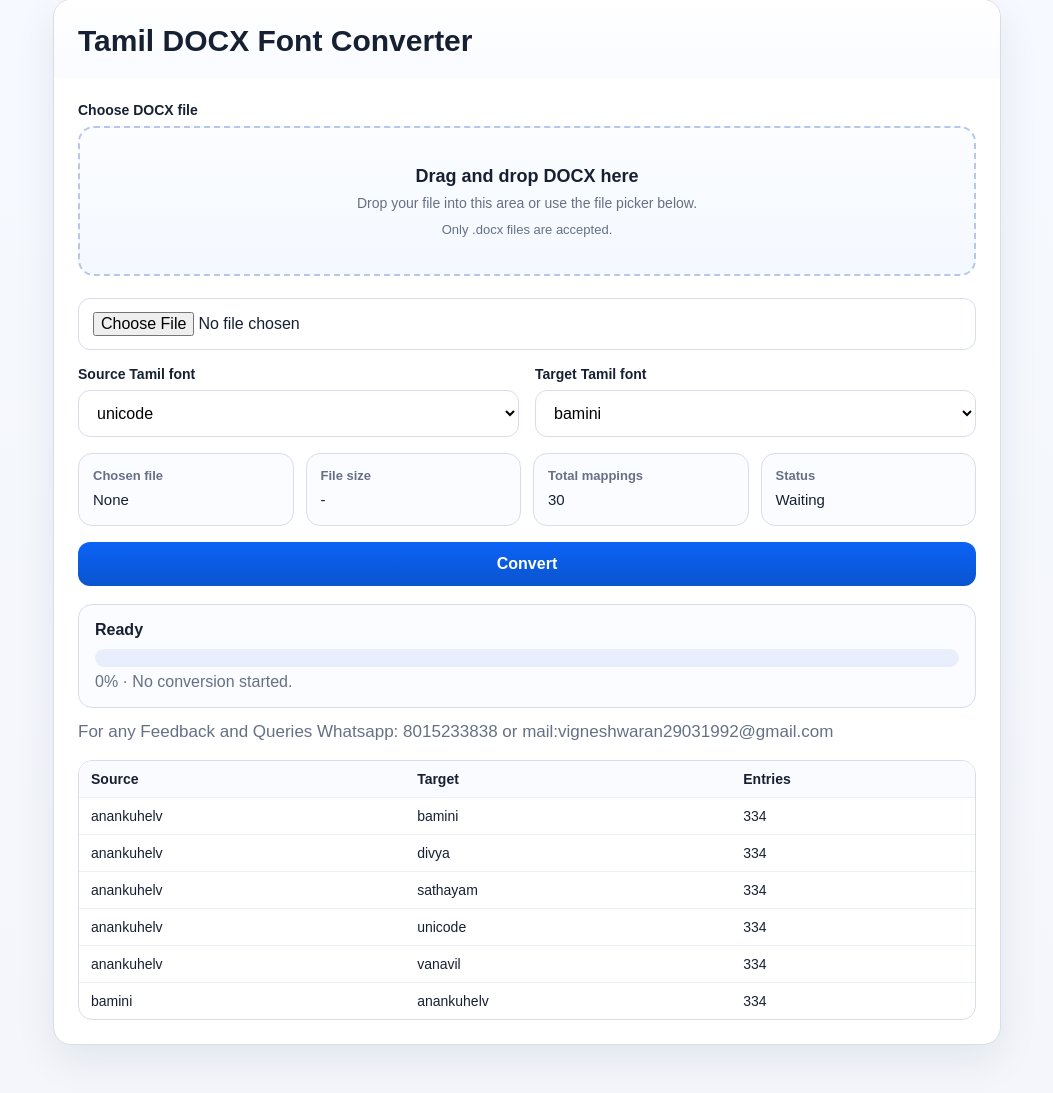
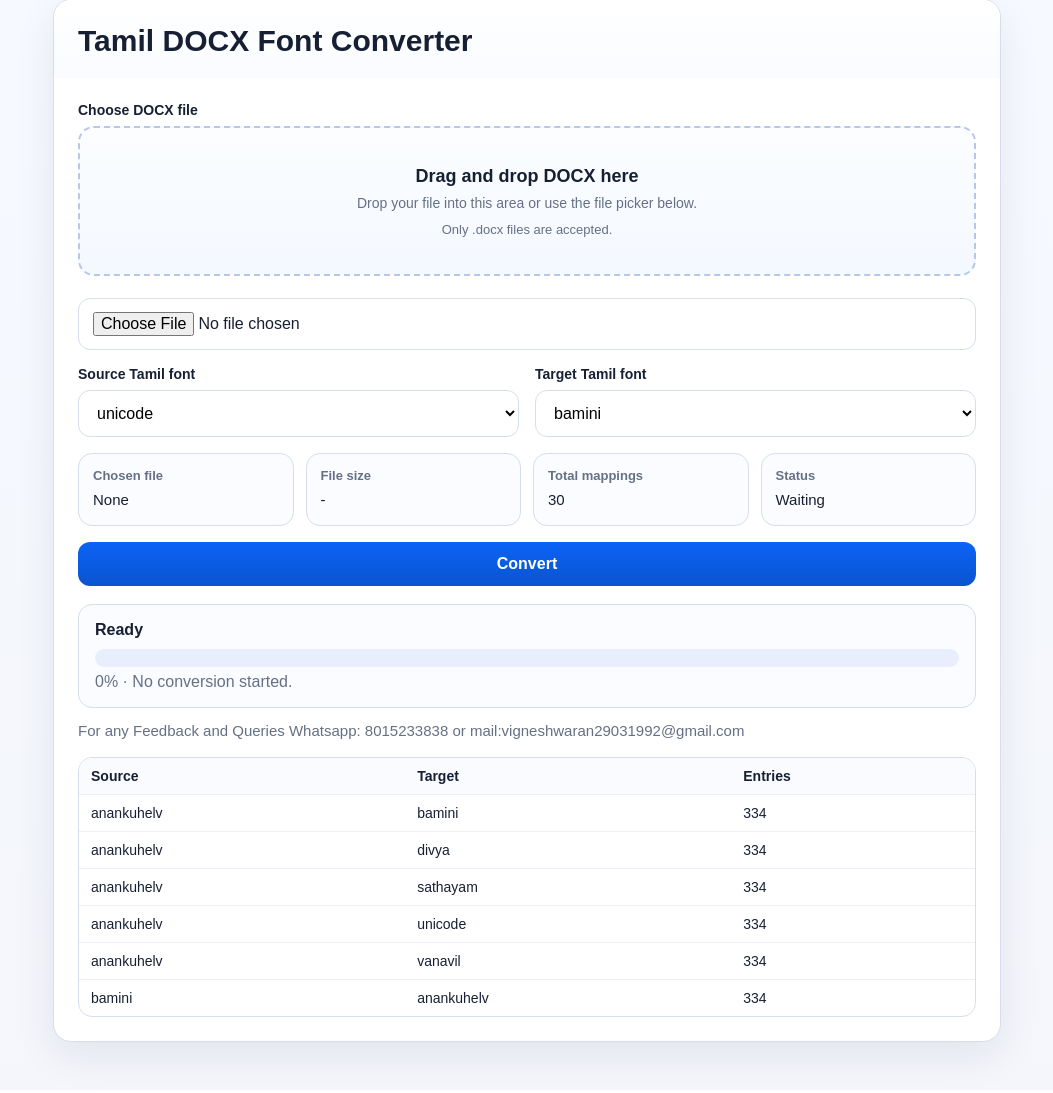
Before and after one commit to Vicky29031992/Docxtamilfontconverter, a Flask app: page / in a window 1280 px wide. Shown: the part 49-1142 px from the top of the page, without its empty margins (113-1166 px from the left). Run offline with Flask 3, Linux system fonts and the light colour scheme.

Commit message:
Update index.html

```diff
--- a/templates/index.html
+++ b/templates/index.html
@@ -220,7 +220,7 @@
     }
     .feedbackLine{
       margin-top:14px;
-      font-size:17px;
+      font-size:15px;
       color:var(--muted);
     }
     @media (max-width:760px){
```
